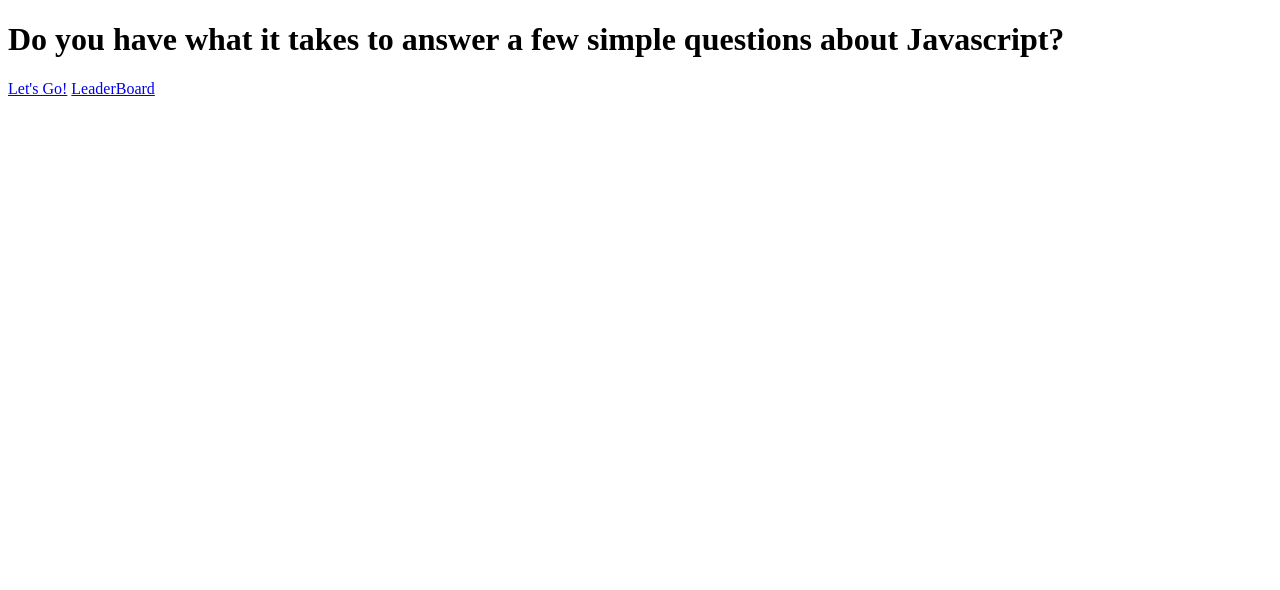
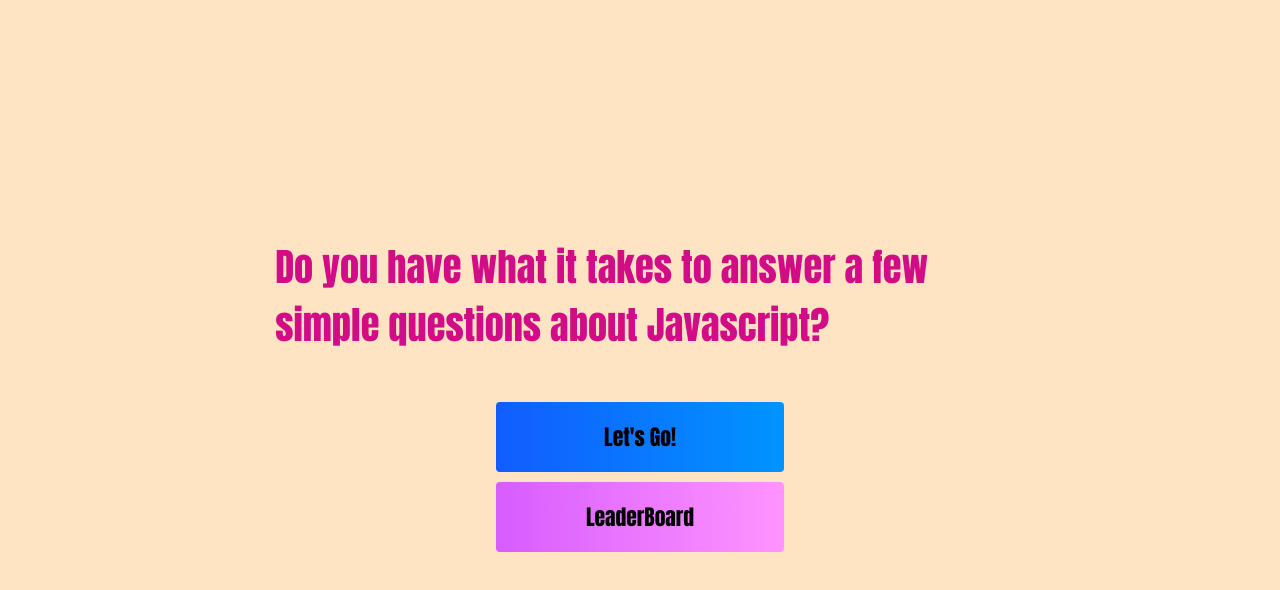
Before and after one commit to BanditHeelerPDX/javascript-quiz-masters, a plain HTML site: page index.html in a window 1280 px wide. Drawn offline with Linux system fonts and the light colour scheme; the site is published under a folder, as on GitHub Pages, so addresses that start at the root find nothing.

Commit message:
trying something new

```diff
--- a/index.html
+++ b/index.html
@@ -5,7 +5,7 @@
     <meta http-equiv="X-UA-Compatible" content="IE=edge">
     <meta name="viewport" content="width=device-width, initial-scale=1.0">
     <title>JS Quiz Masters</title>
-    <link rel="stylesheet" href="/assets/styles/style.css">
+    <link rel="stylesheet" href="./assets/styles/style.css">
 </head>
 <body>
     <div class="container">
```
